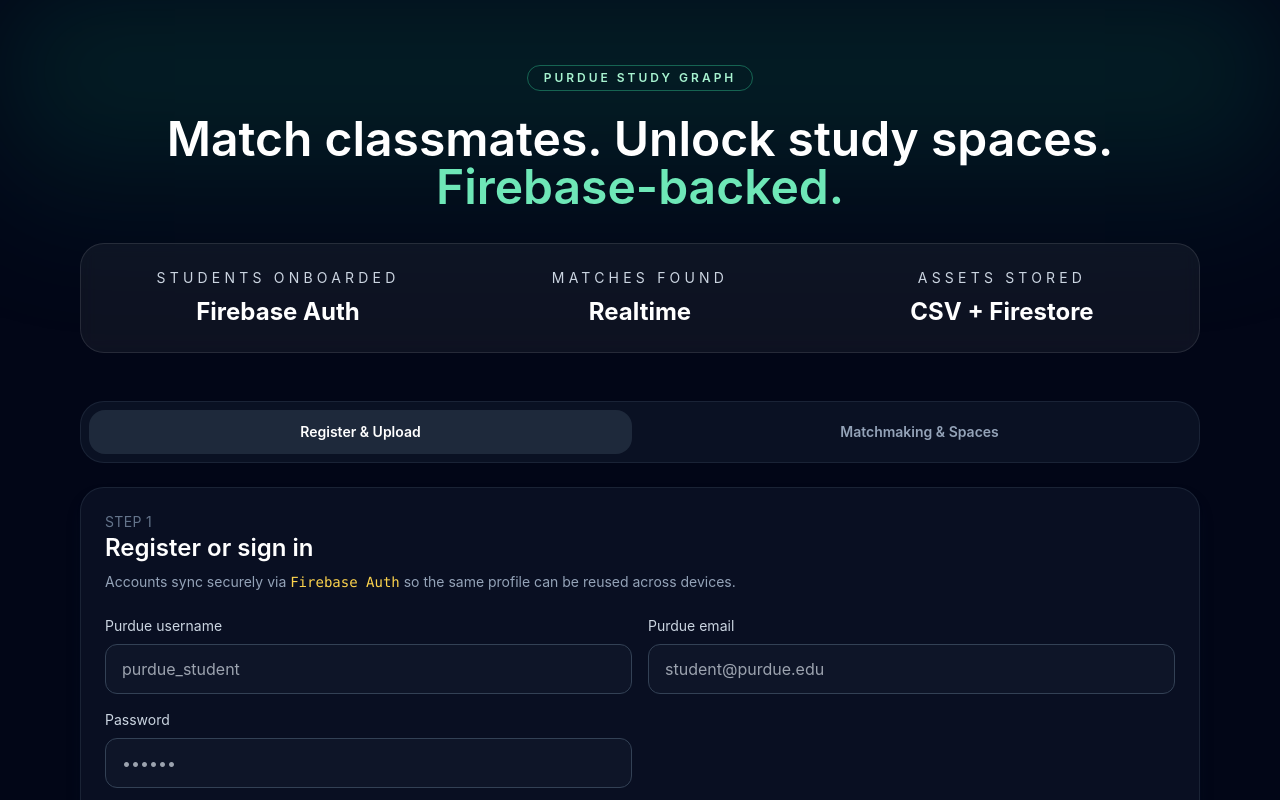
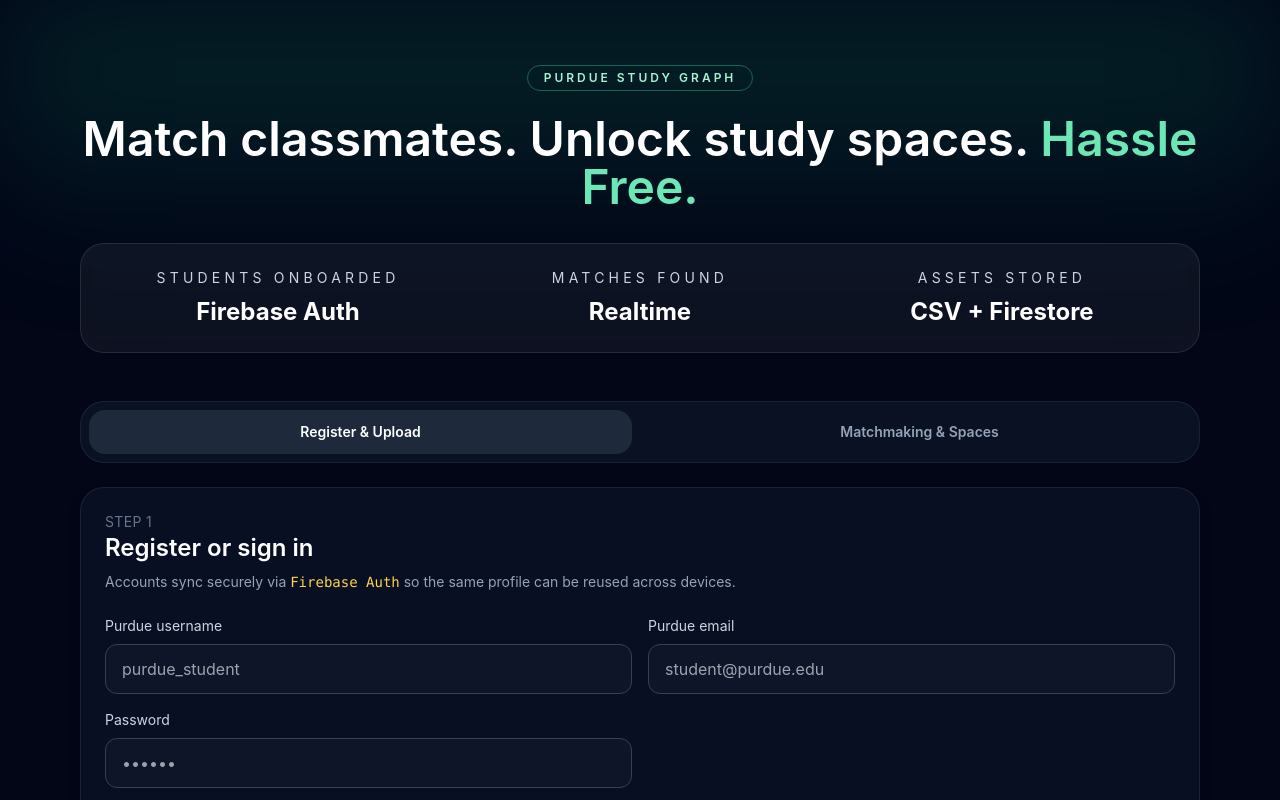
Before and after one commit to awu41/claude-purdue-2025, a React (Vite) app: page / in a window 1280 px wide. Shown: the top 800 px of the page. Built offline with nearby package versions, Linux system fonts and the light colour scheme; no server answers.

Commit message:
Update front end

```diff
--- a/src/App.jsx
+++ b/src/App.jsx
@@ -174,7 +174,7 @@
             Purdue Study Graph
           </p>
           <h1 className="mt-6 text-4xl font-semibold leading-tight md:text-5xl">
-            Match classmates. Unlock study spaces. <span className="text-emerald-300">Firebase-backed.</span>
+            Match classmates. Unlock study spaces. <span className="text-emerald-300">Hassle Free.</span>
           </h1>
           <div className="mt-8 grid gap-4 rounded-3xl border border-white/10 bg-white/5 p-6 backdrop-blur md:grid-cols-3">
             {heroStats.map((stat) => (
```
